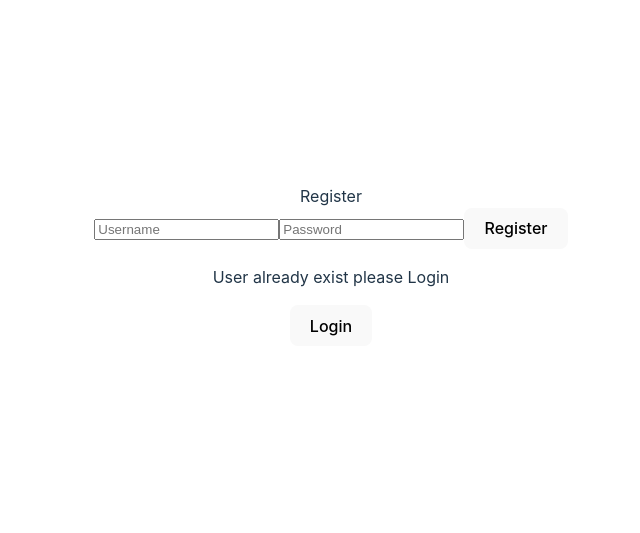
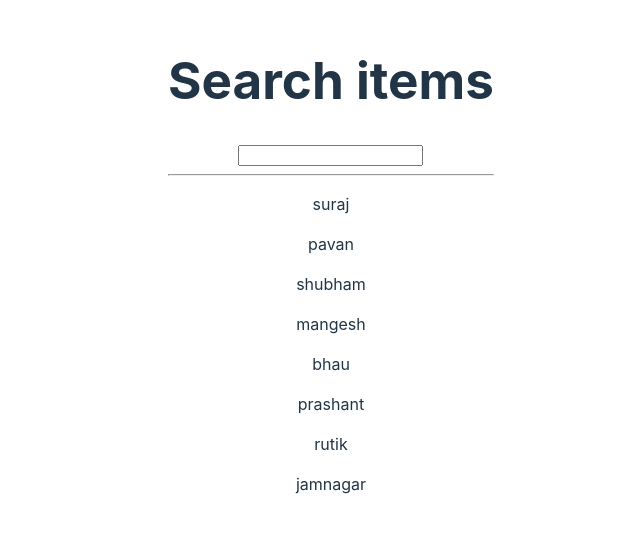
Before and after one commit to hingadesuraj/Intership-task-frontend, a React (Vite) app in the folder react_practice/: page / in a window 1280 px wide. Shown: the part 135-668 px from the top of the page, without its empty margins (309-949 px from the left). Built offline with nearby package versions, Linux system fonts and the light colour scheme.

Commit message:
impliment search functionality

```diff
--- a/react_practice/src/App.jsx
+++ b/react_practice/src/App.jsx
@@ -1,5 +1,6 @@
 import "./App.css";
 import ImageUpload from "./task/ImageUpload";
+import Search from "./task/Search";
 import UserAuth from "./task/UserAuth";
 
 function App() {
@@ -40,7 +41,8 @@ const randomQuote = Math.floor(Math.random()*quotes.length);
   {/* <h1>Quote Generator</h1> */}
   {/* {quotes[randomQuote]}
   <ImageUpload /> */}
-  <UserAuth />
+  {/* <UserAuth /> */}
+  <Search />
   </>;
 }
 
--- /dev/null
+++ b/react_practice/src/task/Search.jsx
@@ -0,0 +1,32 @@
+import React, { useState } from 'react'
+
+const Search = () => {
+    const allItems = [
+        'suraj','pavan','shubham',"mangesh",'bhau','prashant','rutik','jamnagar'
+    ]
+
+    const [search,setSearch] = useState('');
+
+    const searchItem = allItems.filter((data)=> data.toLowerCase().includes(search.toLowerCase()))
+    console.log(searchItem)
+  return (
+    <div>
+        <h1>Search items</h1>
+        <input type="text"  onChange={(e)=>setSearch(e.target.value)} />
+        <hr />
+        <p>
+            {searchItem?.map((item,index)=>{
+                return(
+                    <>
+                    <p key={index}>
+                        {item}
+                    </p>
+                    </>
+                )
+            })}
+        </p>
+    </div>
+  )
+}
+
+export default Search
```
